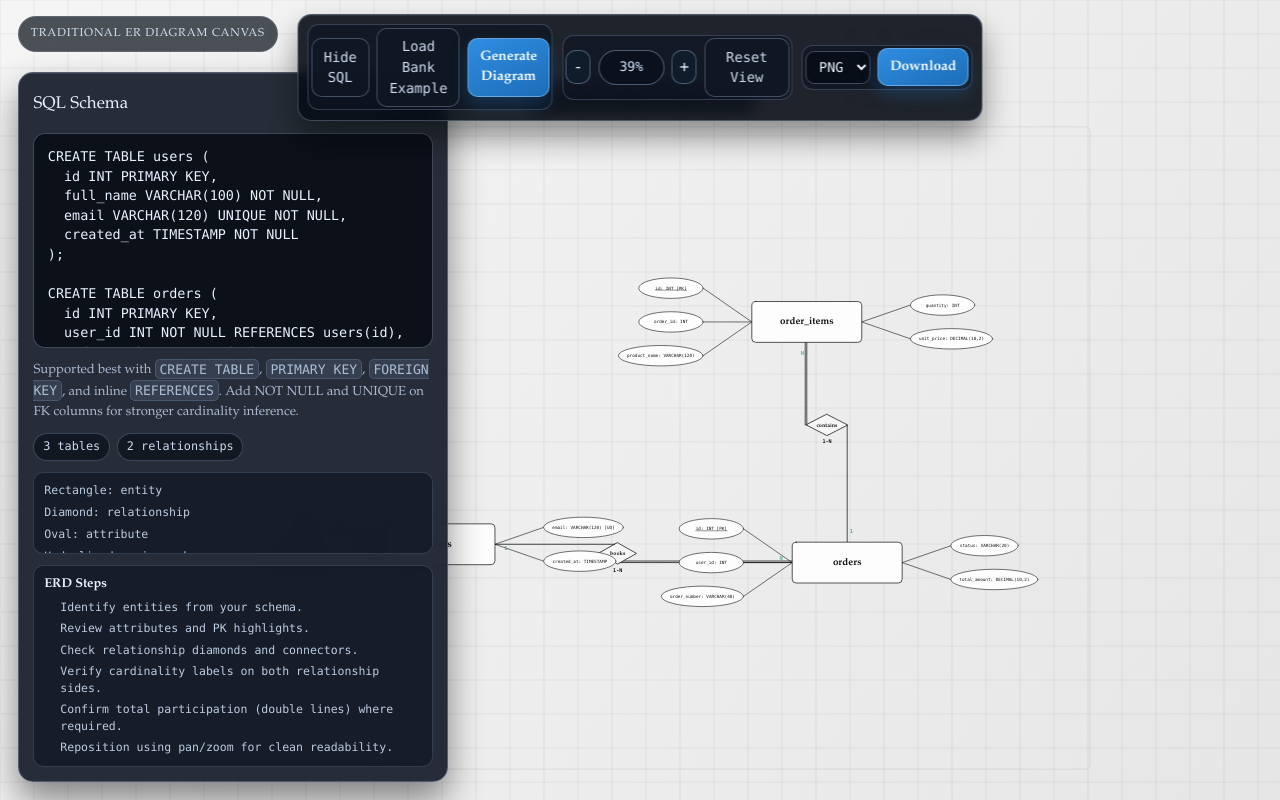
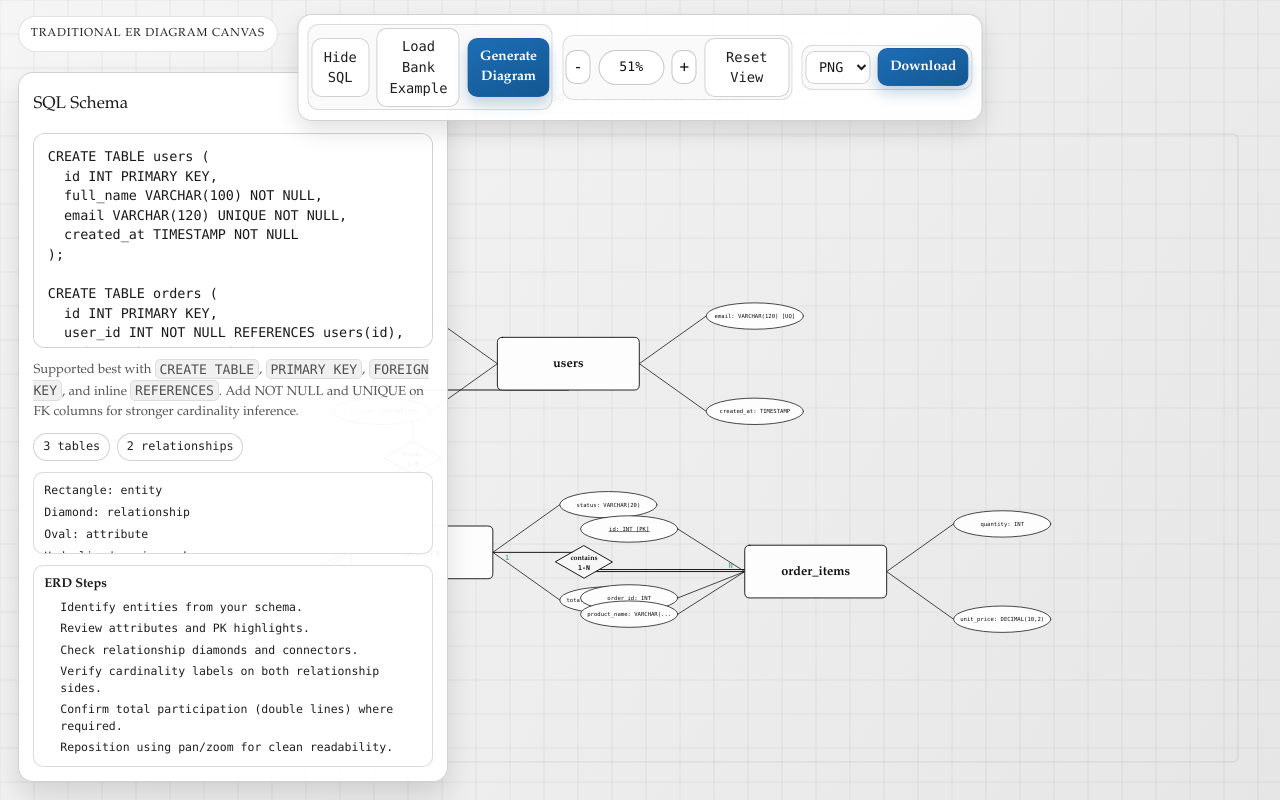
Before and after one commit to kamatealif/ervista, a Next.js app: page / in a window 1280 px wide. Built offline with nearby package versions, Linux system fonts and the light colour scheme.

Commit message:
fixed the relation diamon shape

```diff
--- a/app/globals.css
+++ b/app/globals.css
@@ -1,12 +1,12 @@
 @import "tailwindcss";
 
 :root {
-  --ink: #e8f2ff;
-  --line-strong: rgba(167, 189, 219, 0.34);
-  --line-soft: rgba(167, 189, 219, 0.2);
-  --panel: rgba(17, 24, 36, 0.9);
-  --accent: #2f8de1;
-  --accent-strong: #1d6eb7;
+  --ink: #1a1a1a;
+  --line-strong: rgba(0, 0, 0, 0.18);
+  --line-soft: rgba(0, 0, 0, 0.11);
+  --panel: rgba(255, 255, 255, 0.96);
+  --accent: #1d6eb7;
+  --accent-strong: #145791;
   --font-display: "Iowan Old Style", "Palatino Linotype", Palatino, Garamond,
     serif;
   --font-mono: Menlo, Monaco, Consolas, "Liberation Mono", "Courier New",
@@ -28,7 +28,7 @@ body {
   overflow: hidden;
   color: var(--ink);
   font-family: var(--font-display), "Trebuchet MS", sans-serif;
-  background: #090f17;
+  background: #f2f2f2;
 }
 
 .fullscreen-shell {
@@ -58,15 +58,15 @@ body {
   left: 18px;
   top: 16px;
   z-index: 30;
-  color: rgba(223, 238, 255, 0.9);
+  color: #222;
   letter-spacing: 0.07em;
   text-transform: uppercase;
   font-size: 0.72rem;
   padding: 0.52rem 0.74rem;
   border: 1px solid var(--line-soft);
   border-radius: 999px;
-  background: rgba(10, 16, 25, 0.72);
-  backdrop-filter: blur(5px);
+  background: rgba(255, 255, 255, 0.94);
+  backdrop-filter: blur(4px);
 }
 
 .floating-toolbar {
@@ -81,11 +81,10 @@ body {
   padding: 0.58rem;
   border-radius: 14px;
   border: 1px solid var(--line-strong);
-  background: rgba(8, 14, 23, 0.9);
+  background: rgba(255, 255, 255, 0.95);
   box-shadow:
-    0 16px 30px rgba(0, 0, 0, 0.42),
-    inset 0 1px 0 rgba(214, 233, 255, 0.08);
-  backdrop-filter: blur(7px);
+    0 10px 24px rgba(0, 0, 0, 0.12),
+    inset 0 1px 0 rgba(255, 255, 255, 0.84);
 }
 
 .toolbar-group {
@@ -94,16 +93,16 @@ body {
   gap: 0.48rem;
   padding: 0.15rem;
   border-radius: 11px;
-  border: 1px solid rgba(166, 196, 232, 0.24);
-  background: rgba(14, 22, 34, 0.72);
+  border: 1px solid rgba(0, 0, 0, 0.12);
+  background: rgba(250, 250, 250, 0.92);
 }
 
 .floating-toolbar select {
   border-radius: 9px;
   border: 1px solid var(--line-strong);
   padding: 0.45rem 0.56rem;
-  background: rgba(9, 15, 24, 0.93);
-  color: var(--ink);
+  background: #fff;
+  color: #1a1a1a;
   font-family: var(--font-mono), "Courier New", monospace;
   font-size: 0.84rem;
 }
@@ -122,17 +121,17 @@ body {
 }
 
 .primary-btn {
-  border: 1px solid rgba(157, 200, 241, 0.52);
-  color: #f5fbff;
+  border: 1px solid rgba(33, 94, 154, 0.55);
+  color: #fff;
   font-family: var(--font-display), sans-serif;
   font-weight: 700;
   background: linear-gradient(155deg, var(--accent), var(--accent-strong));
-  box-shadow: 0 8px 16px rgba(28, 101, 164, 0.34);
+  box-shadow: 0 7px 14px rgba(20, 87, 145, 0.26);
 }
 
 .primary-btn:hover:enabled {
   transform: translateY(-1px);
-  box-shadow: 0 10px 18px rgba(28, 101, 164, 0.45);
+  box-shadow: 0 9px 17px rgba(20, 87, 145, 0.34);
 }
 
 .primary-btn:disabled {
@@ -142,15 +141,15 @@ body {
 
 .ghost-btn {
   border: 1px solid var(--line-strong);
-  color: rgba(224, 238, 255, 0.92);
-  background: rgba(16, 24, 36, 0.78);
+  color: #1f1f1f;
+  background: #fff;
   font-family: var(--font-mono), "Courier New", monospace;
 }
 
 .ghost-btn:hover,
 .icon-btn:hover {
   transform: translateY(-1px);
-  border-color: rgba(173, 208, 247, 0.58);
+  border-color: rgba(17, 17, 17, 0.34);
 }
 
 .ghost-btn.compact {
@@ -159,9 +158,9 @@ body {
 }
 
 .icon-btn {
-  border: 1px solid rgba(166, 200, 236, 0.4);
-  color: #e7f1ff;
-  background: rgba(18, 29, 44, 0.83);
+  border: 1px solid rgba(0, 0, 0, 0.22);
+  color: #141414;
+  background: #fff;
   font-family: var(--font-mono), "Courier New", monospace;
   width: 34px;
   height: 34px;
@@ -177,9 +176,9 @@ body {
   min-width: 66px;
   text-align: center;
   border-radius: 999px;
-  border: 1px solid rgba(164, 199, 236, 0.42);
-  background: rgba(11, 17, 27, 0.86);
-  color: #d7e9ff;
+  border: 1px solid rgba(0, 0, 0, 0.22);
+  background: #fff;
+  color: #111;
   font-family: var(--font-mono), "Courier New", monospace;
   font-size: 0.82rem;
   padding: 0.42rem 0.56rem;
@@ -193,9 +192,9 @@ body {
   z-index: 31;
   font-family: var(--font-mono), "Courier New", monospace;
   font-size: 0.78rem;
-  color: rgba(205, 224, 248, 0.78);
-  border: 1px solid rgba(166, 196, 232, 0.2);
-  background: rgba(10, 16, 25, 0.72);
+  color: rgba(20, 20, 20, 0.78);
+  border: 1px solid rgba(0, 0, 0, 0.14);
+  background: rgba(255, 255, 255, 0.94);
   border-radius: 999px;
   padding: 0.33rem 0.7rem;
 }
@@ -211,9 +210,9 @@ body {
   text-align: center;
   padding: 0.62rem 0.78rem;
   border-radius: 10px;
-  border: 1px solid rgba(255, 156, 156, 0.5);
-  background: rgba(58, 16, 20, 0.9);
-  color: #ffdada;
+  border: 1px solid rgba(176, 30, 30, 0.35);
+  background: rgba(255, 240, 240, 0.95);
+  color: #8d2222;
   font-size: 0.9rem;
 }
 
@@ -232,9 +231,8 @@ body {
   border: 1px solid var(--line-strong);
   background: var(--panel);
   box-shadow:
-    0 18px 35px rgba(0, 0, 0, 0.45),
-    inset 0 1px 0 rgba(220, 236, 255, 0.08);
-  backdrop-filter: blur(7px);
+    0 15px 28px rgba(0, 0, 0, 0.12),
+    inset 0 1px 0 rgba(255, 255, 255, 0.84);
   transition:
     transform 180ms ease,
     opacity 180ms ease;
@@ -271,30 +269,30 @@ body {
   border: 1px solid var(--line-strong);
   padding: 0.84rem;
   resize: none;
-  background: rgba(8, 13, 21, 0.88);
-  color: var(--ink);
+  background: #fff;
+  color: #1a1a1a;
   font-family: var(--font-mono), "Courier New", monospace;
   font-size: 0.84rem;
   line-height: 1.46;
 }
 
 .schema-editor:focus {
-  outline: 2px solid rgba(77, 157, 232, 0.36);
+  outline: 2px solid rgba(29, 110, 183, 0.3);
   outline-offset: 1px;
 }
 
 .hint {
   margin: 0;
-  color: rgba(205, 224, 248, 0.78);
+  color: rgba(20, 20, 20, 0.72);
   font-size: 0.82rem;
 }
 
 .hint code {
   font-family: var(--font-mono), "Courier New", monospace;
-  background: rgba(142, 178, 222, 0.14);
+  background: rgba(0, 0, 0, 0.06);
   border-radius: 5px;
   padding: 0.1rem 0.24rem;
-  border: 1px solid rgba(142, 178, 222, 0.22);
+  border: 1px solid rgba(0, 0, 0, 0.08);
 }
 
 .panel-stats {
@@ -306,11 +304,11 @@ body {
 .panel-stats span {
   font-family: var(--font-mono), "Courier New", monospace;
   font-size: 0.74rem;
-  color: rgba(219, 234, 254, 0.92);
-  border: 1px solid rgba(155, 193, 235, 0.28);
+  color: #232323;
+  border: 1px solid rgba(0, 0, 0, 0.18);
   border-radius: 999px;
   padding: 0.23rem 0.55rem;
-  background: rgba(11, 18, 28, 0.74);
+  background: rgba(255, 255, 255, 0.95);
 }
 
 .panel-legend {
@@ -319,8 +317,8 @@ body {
   gap: 0.3rem;
   padding: 0.56rem 0.62rem;
   border-radius: 10px;
-  border: 1px solid rgba(155, 193, 235, 0.2);
-  background: rgba(11, 18, 28, 0.54);
+  border: 1px solid rgba(0, 0, 0, 0.14);
+  background: rgba(255, 255, 255, 0.94);
   max-height: 190px;
   overflow: auto;
 }
@@ -328,7 +326,7 @@ body {
 .panel-legend span {
   font-family: var(--font-mono), "Courier New", monospace;
   font-size: 0.72rem;
-  color: rgba(213, 230, 251, 0.87);
+  color: #1f1f1f;
 }
 
 .panel-guide {
@@ -337,8 +335,8 @@ body {
   gap: 0.34rem;
   padding: 0.56rem 0.62rem;
   border-radius: 10px;
-  border: 1px solid rgba(155, 193, 235, 0.2);
-  background: rgba(11, 18, 28, 0.54);
+  border: 1px solid rgba(0, 0, 0, 0.14);
+  background: rgba(255, 255, 255, 0.94);
 }
 
 .panel-guide strong {
@@ -355,7 +353,7 @@ body {
 .panel-guide li {
   font-family: var(--font-mono), "Courier New", monospace;
   font-size: 0.72rem;
-  color: rgba(213, 230, 251, 0.87);
+  color: #1f1f1f;
 }
 
 @media (max-width: 1180px) {
```
Also changed, not shown: app/page.tsx (+118 -63 lines).
